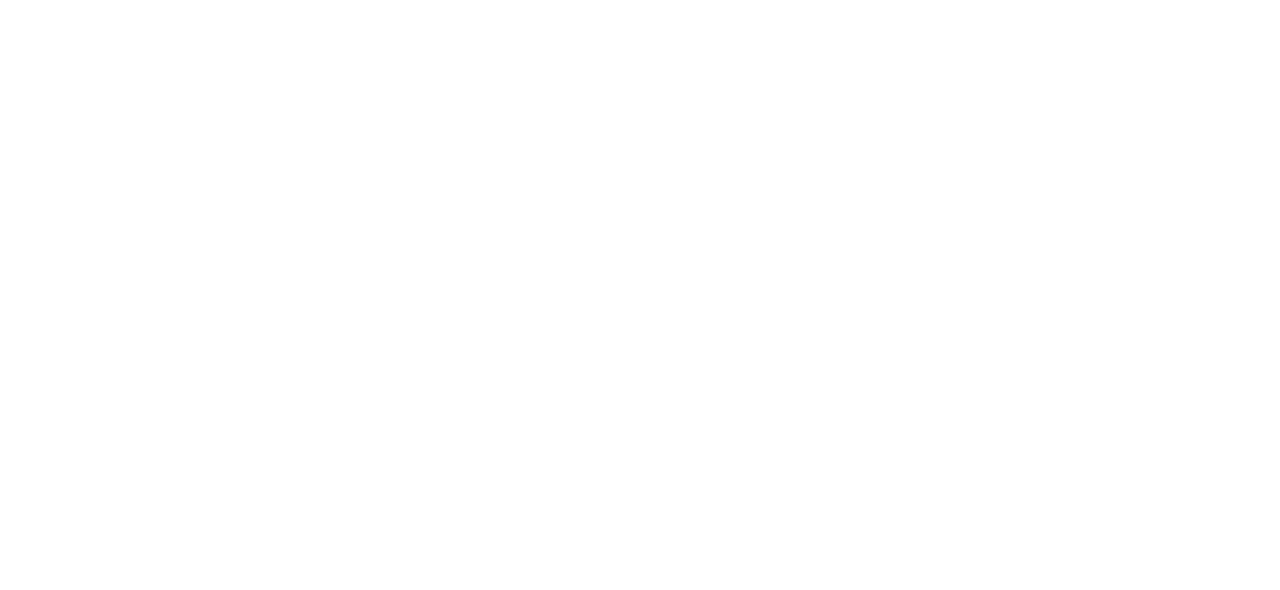
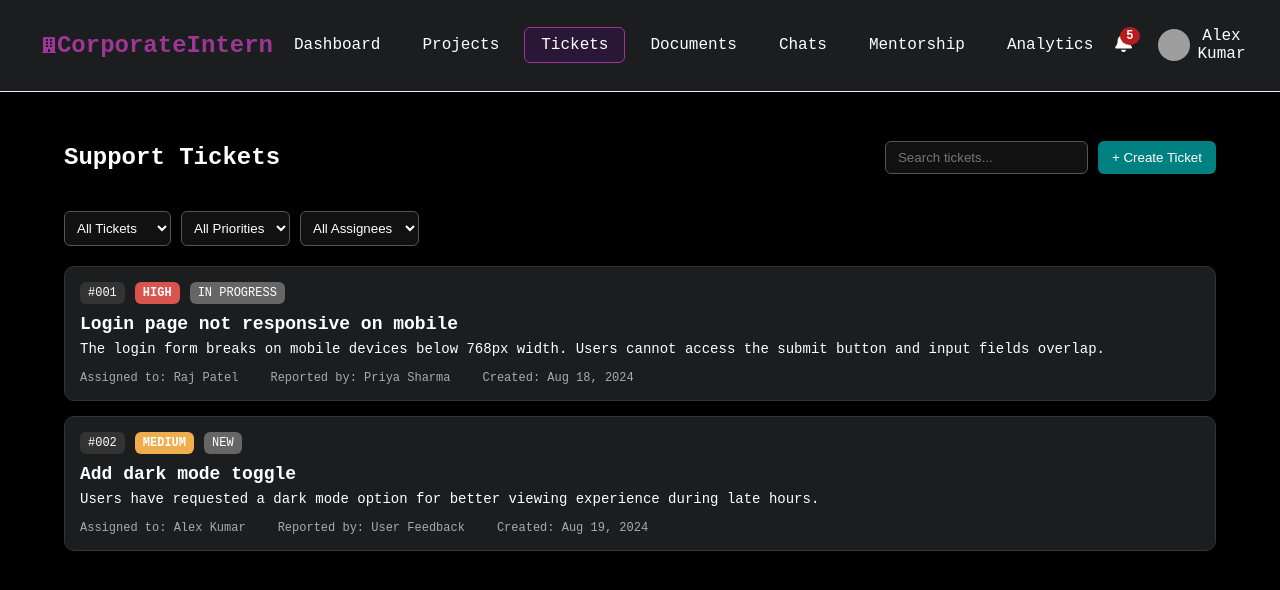
Before and after one commit to etikivishwas/corporateIntern, a React (Create React App) app: page /tickets in a window 1280 px wide. Before the commit this address had no page. Shown: the top 590 px of the page. Built offline with nearby package versions, Linux system fonts and the light colour scheme; grey boxes are pictures that could not be loaded.

Commit message:
tickets page added

```diff
--- a/src/App.js
+++ b/src/App.js
@@ -10,6 +10,7 @@
 import Login from './components/Login/Login.jsx';
 import TeamChat from './pages/Chats/TeamCommunication.jsx';
 import Mentorship from './pages/Mentorship/Mentorship.jsx';
+import Tickets from './pages/Tickets/Tickets.jsx';
 import './App.css';
 
 function App() {
@@ -26,6 +27,7 @@
               <Route path="/documents" element={<Documents />} />
               <Route path="/chats" element={<TeamChat />} />
               <Route path="/mentorship" element={<Mentorship />} />
+              <Route path="/tickets" element={<Tickets />} />
             </Routes>
           </div>
         </Router>
--- a/src/pages/Chats/styles.modular.css
+++ b/src/pages/Chats/styles.modular.css
@@ -3,7 +3,7 @@
   display: flex;
   flex-direction: column;
   min-height: 100vh;
-  background-color: #0f0f0f;
+  background-color: black;
   font-family: 'Segoe UI', Tahoma, Geneva, Verdana, sans-serif;
 }
 
--- a/src/pages/Dashboard/styles.module.css
+++ b/src/pages/Dashboard/styles.module.css
@@ -1,8 +1,8 @@
 /* Dashboard.module.css */
 
 :root {
-  --bg: #0b0b12;
-  --card: #14141c;
+  --bg: black;
+  --card: #1b1d1f;
   --border: #2a2a35;
   --text: #e5e7eb;
   --muted: #9ca3af;
--- a/src/pages/Documents/Documents.jsx
+++ b/src/pages/Documents/Documents.jsx
@@ -15,7 +15,6 @@
     { id: 2, title: "Sprint 3 planning", version: "v2.1", status: "Approved", modified: "2023-01-01" },
     { id: 3, title: "Test Case Repository", version: "v2.1", status: "Approved", modified: "2023-01-01" },
     { id: 4, title: "Deployment Checklist", version: "v2.1", status: "Approved", modified: "2023-01-01" },
-    { id: 5, title: "User Acceptance Testing", version: "v2.1", status: "Approved", modified: "2023-01-01" },
   ];
 
    const templates = [
--- a/src/pages/Mentorship/styles.modular.css
+++ b/src/pages/Mentorship/styles.modular.css
@@ -3,7 +3,7 @@
   display: flex;
   flex-direction: column;
   min-height: 100vh;
-  background-color: #0f0f0f;
+  background-color: black;
   font-family: 'Segoe UI', Tahoma, Geneva, Verdana, sans-serif;
   color: #e6e6e6;
 }
--- /dev/null
+++ b/src/pages/Tickets/Tickets.jsx
@@ -0,0 +1,131 @@
+import React, { useState } from "react";
+import styles from "./styles.module.css";
+import Navbar from "../../components/Navbar/Navbar.jsx";
+
+export default function Tickets() {
+  const [status, setStatus] = useState("All Tickets");
+  const [priority, setPriority] = useState("All Priorities");
+  const [assignee, setAssignee] = useState("All Assignees");
+  const [searchTerm, setSearchTerm] = useState("");
+
+  const tickets = [
+    {
+      id: "#001",
+      priority: "High",
+      status: "In Progress",
+      title: "Login page not responsive on mobile",
+      description:
+        "The login form breaks on mobile devices below 768px width. Users cannot access the submit button and input fields overlap.",
+      assigned: "Raj Patel",
+      reported: "Priya Sharma",
+      created: "Aug 18, 2024",
+    },
+    {
+      id: "#002",
+      priority: "Medium",
+      status: "New",
+      title: "Add dark mode toggle",
+      description:
+        "Users have requested a dark mode option for better viewing experience during late hours.",
+      assigned: "Alex Kumar",
+      reported: "User Feedback",
+      created: "Aug 19, 2024",
+    },
+  ];
+
+  // 🔎 Apply filtering logic
+  const filteredTickets = tickets.filter((ticket) => {
+    const statusMatch =
+      status === "All Tickets" || ticket.status === status;
+    const priorityMatch =
+      priority === "All Priorities" || ticket.priority === priority;
+    const assigneeMatch =
+      assignee === "All Assignees" || ticket.assigned === assignee;
+    const searchMatch =
+      searchTerm === "" ||
+      ticket.title.toLowerCase().includes(searchTerm.toLowerCase()) ||
+      ticket.description.toLowerCase().includes(searchTerm.toLowerCase());
+
+    return statusMatch && priorityMatch && assigneeMatch && searchMatch;
+  });
+
+  return (
+    <div>
+      <Navbar />
+      <div className={styles.container}>
+        <div className={styles.header}>
+          <h2>Support Tickets</h2>
+          <div className={styles.actions}>
+            <input
+              type="text"
+              placeholder="Search tickets..."
+              className={styles.search}
+              value={searchTerm}
+              onChange={(e) => setSearchTerm(e.target.value)}
+            />
+            <button className={styles.createBtn}>+ Create Ticket</button>
+          </div>
+        </div>
+
+        <div className={styles.filters}>
+          <select value={status} onChange={(e) => setStatus(e.target.value)}>
+            <option>All Tickets</option>
+            <option>Open</option>
+            <option>In Progress</option>
+            <option>Resolved</option>
+            <option>New</option>
+          </select>
+
+          <select value={priority} onChange={(e) => setPriority(e.target.value)}>
+            <option>All Priorities</option>
+            <option>Critical</option>
+            <option>High</option>
+            <option>Medium</option>
+            <option>Low</option>
+          </select>
+
+          <select value={assignee} onChange={(e) => setAssignee(e.target.value)}>
+            <option>All Assignees</option>
+            <option>Alex Kumar</option>
+            <option>Priya Sharma</option>
+            <option>Raj Patel</option>
+            <option>Maya Singh</option>
+          </select>
+        </div>
+
+        <div className={styles.ticketList}>
+          {filteredTickets.length > 0 ? (
+            filteredTickets.map((ticket) => (
+              <div key={ticket.id} className={styles.ticketCard}>
+                <div className={styles.badges}>
+                  <span className={styles.id}>{ticket.id}</span>
+                  <span
+                    className={`${styles.priority} ${
+                      styles[ticket.priority.toLowerCase()]
+                    }`}
+                  >
+                    {ticket.priority.toUpperCase()}
+                  </span>
+                  <span className={styles.status}>
+                    {ticket.status.toUpperCase()}
+                  </span>
+                </div>
+
+                <h3 className={styles.title}>{ticket.title}</h3>
+                <p className={styles.description}>{ticket.description}</p>
+
+                <div className={styles.footer}>
+                  <span>Assigned to: {ticket.assigned}</span>
+                  <span>Reported by: {ticket.reported}</span>
+                  <span>Created: {ticket.created}</span>
+                </div>
+              </div>
+            ))
+          ) : (
+            <p className={styles.noResults}>No tickets found.</p>
+          )}
+        </div>
+      </div>
+    </div>
+  );
+}
--- /dev/null
+++ b/src/pages/Tickets/styles.module.css
@@ -0,0 +1,120 @@
+.container {
+  background-color: #000;
+  color: #fff;
+  min-height: 100vh;
+  padding: 2rem 4rem;
+  font-family: "Giestmono", monospace;
+}
+
+.header {
+  display: flex;
+  justify-content: space-between;
+  align-items: center;
+}
+
+.actions {
+  display: flex;
+  gap: 10px;
+}
+
+.search {
+  padding: 8px 12px;
+  border: 1px solid #555;
+  border-radius: 6px;
+  background: #111;
+  color: #fff;
+}
+
+.createBtn {
+  background: teal;
+  color: #fff;
+  padding: 8px 14px;
+  border: none;
+  border-radius: 6px;
+  cursor: pointer;
+}
+
+.filters {
+  display: flex;
+  gap: 10px;
+  margin: 20px 0;
+}
+
+.filters select {
+  background: #111;
+  color: #fff;
+  border: 1px solid #555;
+  padding: 8px;
+  border-radius: 6px;
+}
+
+.ticketList {
+  display: flex;
+  flex-direction: column;
+  gap: 15px;
+}
+
+.ticketCard {
+  background: #1b1d1f;
+  padding: 15px;
+  border-radius: 10px;
+  border: 1px solid #333;
+  text-align: left;
+}
+
+.badges {
+  display: flex;
+  gap: 10px;
+  margin-bottom: 10px;
+}
+
+.id {
+  background: #333;
+  padding: 4px 8px;
+  border-radius: 6px;
+  font-size: 12px;
+}
+
+.priority {
+  padding: 4px 8px;
+  border-radius: 6px;
+  font-size: 12px;
+  font-weight: bold;
+}
+
+.priority.high {
+  background: #d9534f;
+}
+
+.priority.medium {
+  background: #f0ad4e;
+}
+
+.priority.low {
+  background: #5bc0de;
+}
+
+.status {
+  background: #666;
+  padding: 4px 8px;
+  border-radius: 6px;
+  font-size: 12px;
+}
+
+.title {
+  font-size: 18px;
+  margin: 0;
+}
+
+.description {
+  font-size: 14px;
+  margin-top: 7px;
+}
+
+.footer {
+  display: flex;
+  font-size: 12px;
+  color: #aaa;
+  text-align: left;
+  gap: 2rem;
+}
```
